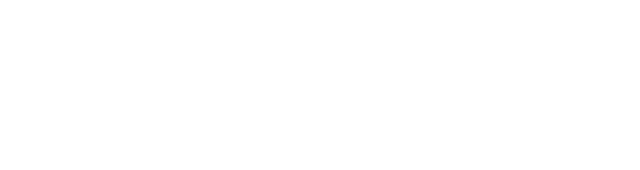
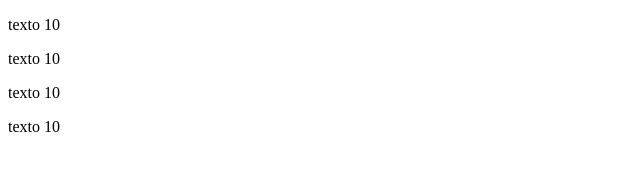
Before and after one commit to ivan060889/oipc, a plain HTML site: page index.html in a window 1280 px wide. Shown: the whole page, without its empty margins (0-640 px from the left). Drawn offline with Linux system fonts and the light colour scheme.

Commit message:
agregamos texto al index

```diff
--- a/index.html
+++ b/index.html
@@ -7,6 +7,11 @@
     <title>Document</title>
 </head>
 <body>
-
+    <div>
+        <p>texto 10</p>
+        <p>texto 10</p>
+        <p>texto 10</p>
+        <p>texto 10</p>
+    </div>
 </body>
 </html>
```
